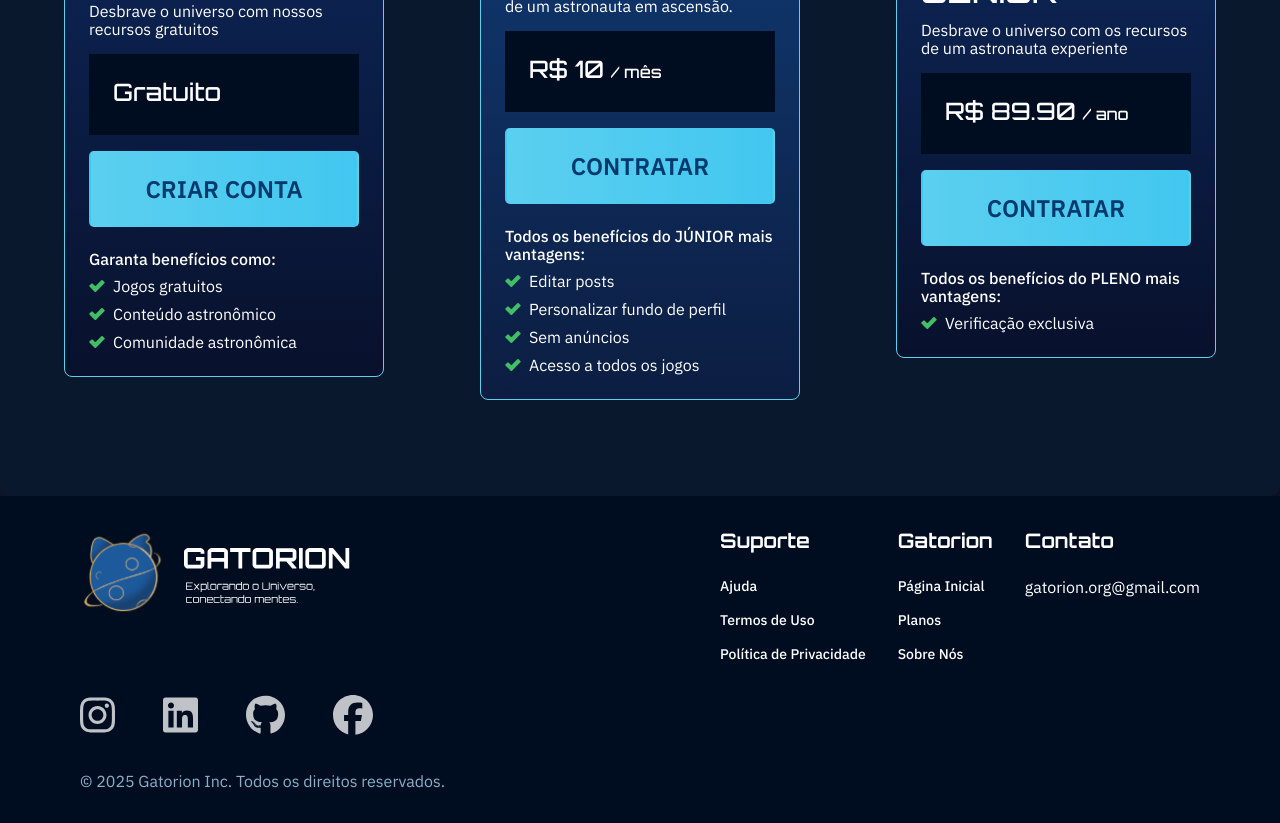
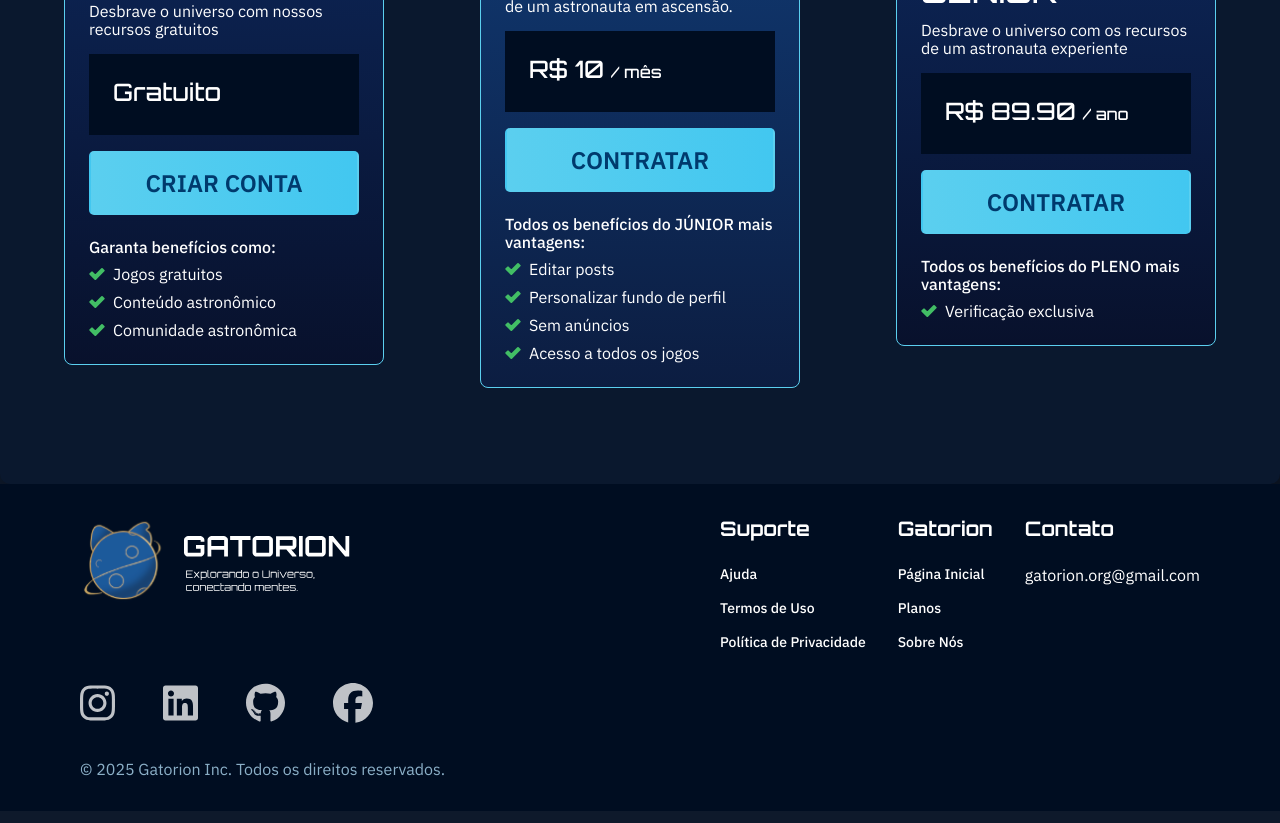
Before and after one commit to Gatorion/front-end, a React (Vite) app: page / in a window 1280 px wide. Shown: the part 3780-4603 px from the top of the page. Built offline with nearby package versions, Linux system fonts and the light colour scheme.

Commit message:
style: mudança no tamanho do botão do componente de card de plano assinatura

```diff
--- a/src/components/SubscriptionCard/SubscriptionCard.module.css
+++ b/src/components/SubscriptionCard/SubscriptionCard.module.css
@@ -98,7 +98,7 @@
     background-image: linear-gradient(to right, #5BCFEF, #42C7F0);
     color: #003A6D;
 
-    padding-block: 20px;
+    padding-block: 14px;
     padding-inline: 48px;
 
     border: 2px solid transparent;
```
